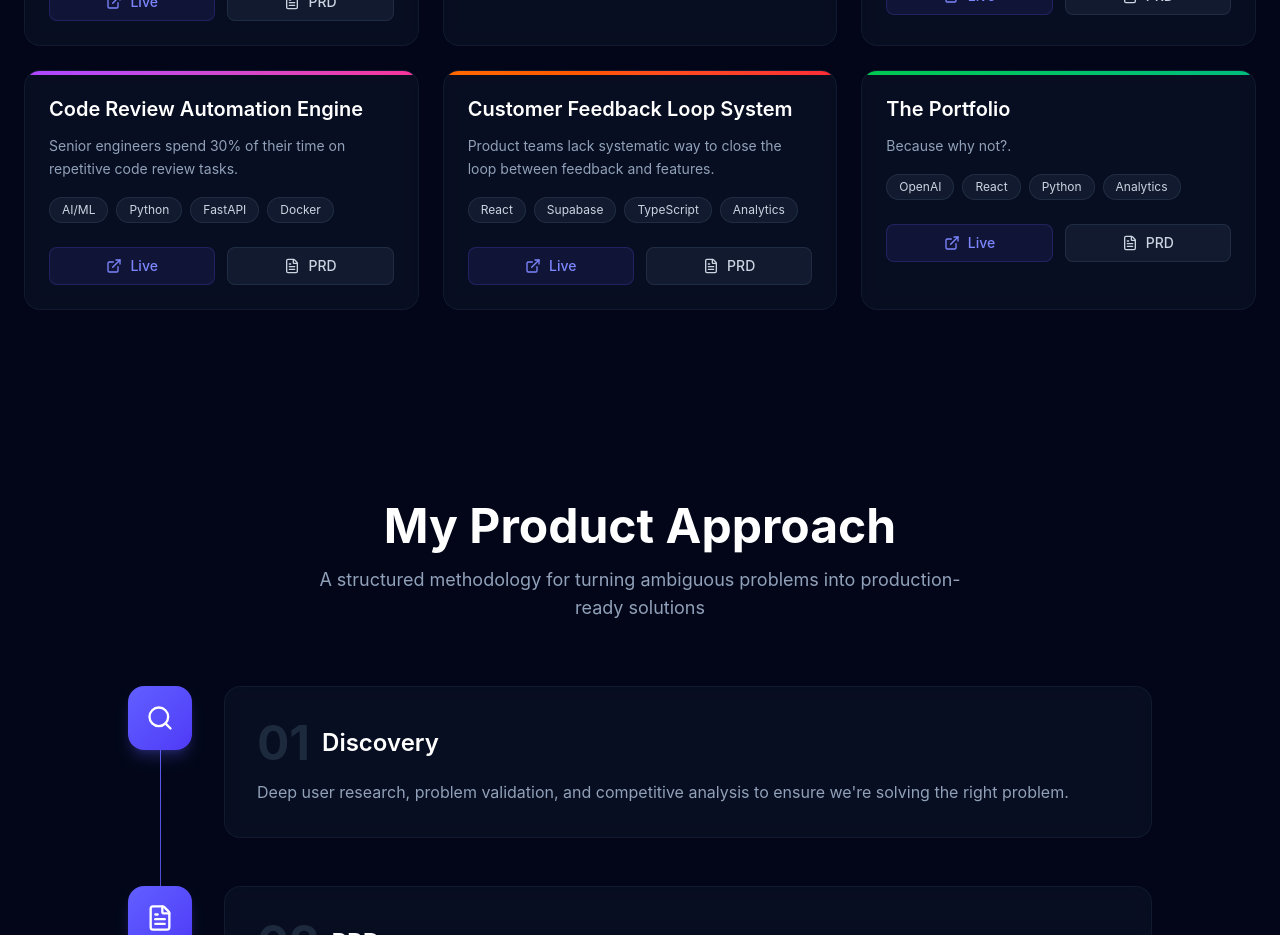
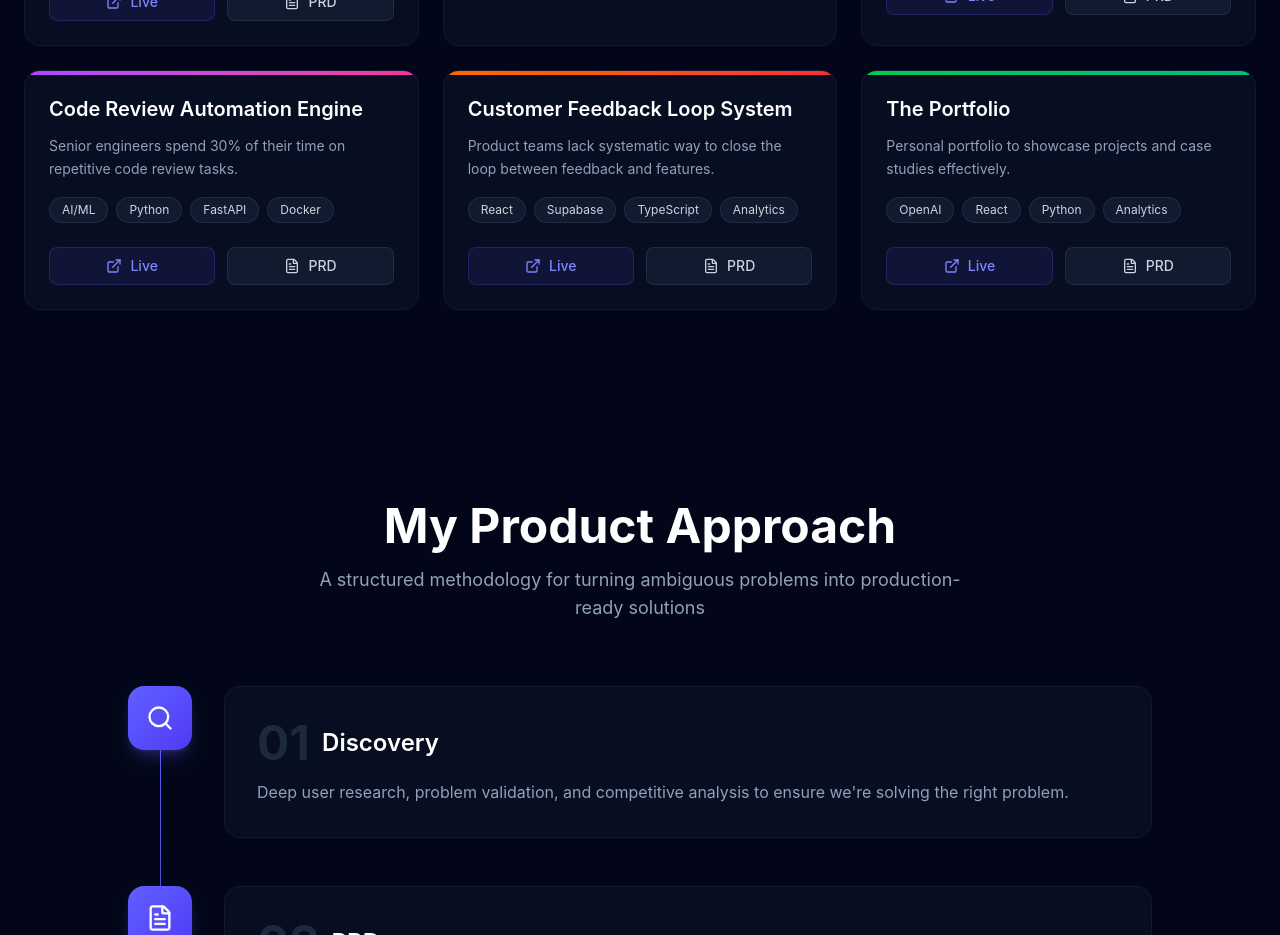
Before and after one commit to therealrawat/portfolio, a React (Vite) app: page / in a window 1280 px wide. Shown: the part 1960-2895 px from the top of the page. Built offline with nearby package versions, Linux system fonts and the light colour scheme.

Commit message:
fix: update project details for clarity and correct live URL

```diff
--- a/src/components/Projects.tsx
+++ b/src/components/Projects.tsx
@@ -45,9 +45,9 @@ const projects = [
   },
   {
     title: 'The Portfolio',
-    problem: 'Because why not?.',
+    problem: 'Personal portfolio to showcase projects and case studies effectively.',
     tags: ['OpenAI', 'React', 'Python', 'Analytics'],
-    liveUrl: 'https://priyanshu-rawat.netlify.app',
+    liveUrl: 'https://www.priyanshurawat.co.in/',
     caseStudyUrl: 'https://github.com/therealrawat',
     gradient: 'from-green-500 to-emerald-500',
   },
```
